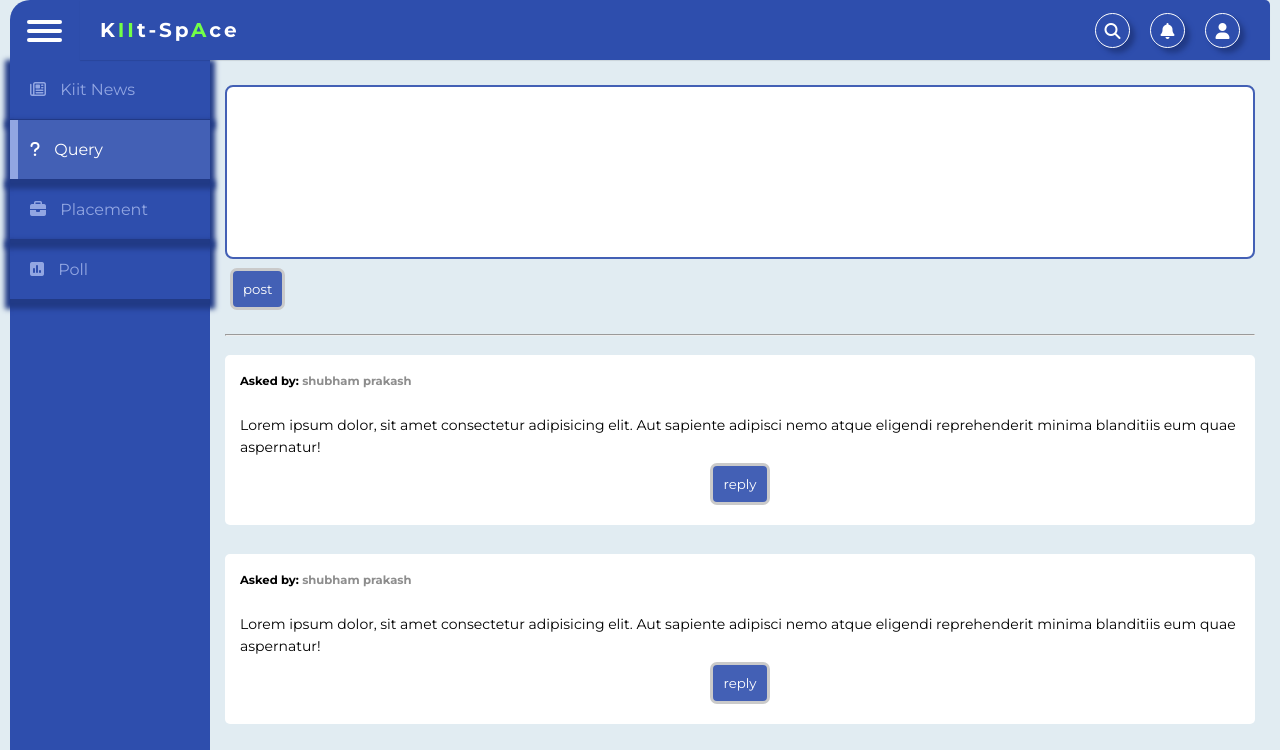
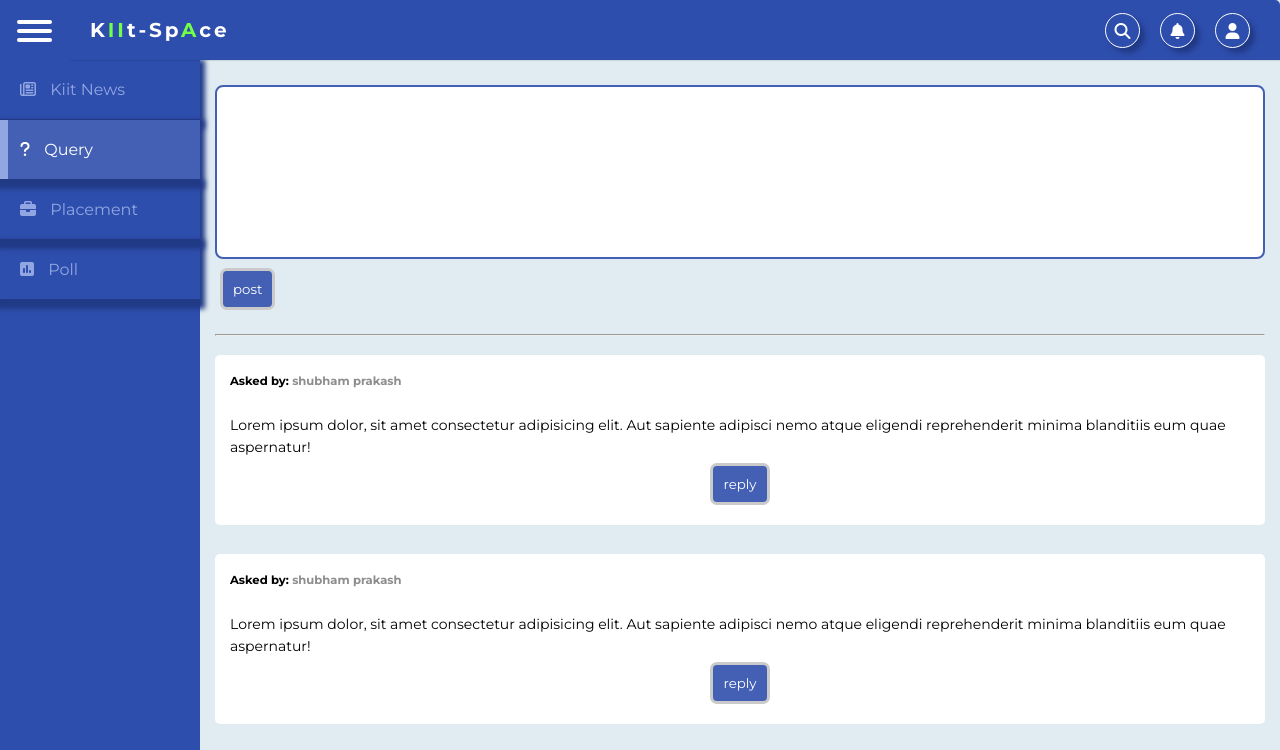
Before and after one commit to prakashshubham13/kiit-space, a plain HTML site: page index.html in a window 1280 px wide. Shown: the top 750 px of the page. Drawn offline with nearby package versions, Linux system fonts and the light colour scheme.

Commit message:
Update form.css

```diff
--- a/form.css
+++ b/form.css
@@ -16,11 +16,11 @@ body{
 
 
 .wrapper{
-  margin: 10px;
+  margin: 0px;
 }
 
 .wrapper .top_navbar{
-  width: calc(100% - 20px);
+  width: calc(100% - 0px);
   height: 60px;
   display: flex;
   position: fixed;
@@ -33,7 +33,7 @@ body{
   height: 100%;
   background: #2e4ead;
   padding: 15px 17px;
-  border-top-left-radius: 20px;
+  border-top-left-radius: 0px;
   cursor: pointer;
 }
 
@@ -95,7 +95,7 @@ body{
 .wrapper .sidebar{
   position: fixed;
   top: 60px;
-  left: 10px;
+  left: 0px;
   background: #2e4ead;
   width: 200px;
   height: 100%;
@@ -270,4 +270,6 @@ cursor: pointer;
   color: #fff;
   border: 2px solid#fff;
   background-color:#82a1ff;
+
+
 }
```
